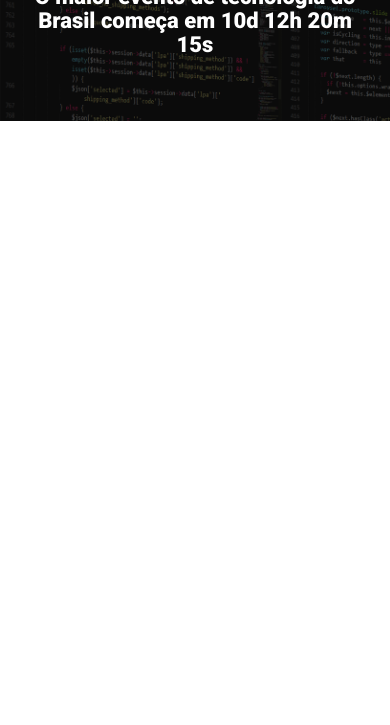
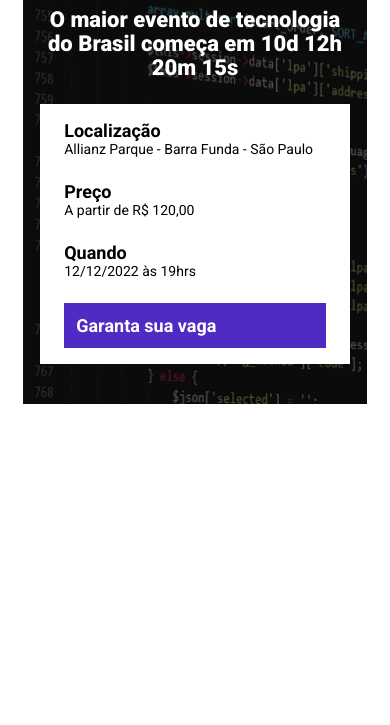
Before and after one commit to gabrielassenato/ebac_tech_talks, a website built with Parcel: page src/index.html in a window 390 px wide. Shown: the part 119-844 px from the top of the page. Built offline with nearby package versions, Linux system fonts and the light colour scheme.

Commit message:
adicionando a barra de informação

```diff
--- a/package.json
+++ b/package.json
@@ -4,7 +4,7 @@
   "description": "",
   "main": "index.js",
   "scripts": {
-    "dev": "parcel src/index.html src/styles/main.scss src/scripts/main.js",
+    "dev": "parcel --no-cache src/index.html src/styles/main.scss src/scripts/main.js",
     "build": "parcel build src/index.html",
     "test": "echo \"Error: no test specified\" && exit 1"
   },
--- a/src/index.html
+++ b/src/index.html
@@ -19,6 +19,25 @@
             <p class="hero__text">
                 O maior evento de tecnologia do Brasil começa em 10d 12h 20m 15s
             </p>
+            <div class="infos-bar">
+                <ul class="infos-bar__infos">
+                    <li class="infos-bar__infos__item">
+                        <b>Localização</b>
+                        Allianz Parque - Barra Funda - São Paulo
+                    </li>
+                    <li class="infos-bar__infos__item">
+                        <b>Preço</b>
+                        A partir de R$ 120,00
+                    </li>
+                    <li class="infos-bar__infos__item">
+                        <b>Quando</b>
+                        12/12/2022 às 19hrs
+                    </li>
+                </ul>
+                <a href="#" class="button button--primary">
+                    Garanta sua vaga
+                </a>
+            </div>
         </div>
     </header>
 
--- a/src/styles/_hero.scss
+++ b/src/styles/_hero.scss
@@ -37,6 +37,7 @@
 
     @media (max-width: 640px) {
         padding: 40px 0;
+        margin: 23px;
 
         &__logo {
             height: 40px;
--- /dev/null
+++ b/src/styles/components/_buttons.scss
@@ -0,0 +1,23 @@
+.button {
+    padding: 12px;
+    font-size: 18px;
+    font-weight: bold;
+    text-decoration: none;
+    text-align: center;
+    white-space: nowrap;
+
+    &--primary {
+        color: #fff;
+        background-color: #4f2ac3;
+    }
+
+    @media (max-width: 640px) {
+        display: flex;
+        width: 100%;
+    }
+
+    @media (max-width: 1024px) {
+        display: flex;
+        align-items: center;
+    }
+}
--- /dev/null
+++ b/src/styles/components/_infos_bar.scss
@@ -0,0 +1,40 @@
+.infos-bar {
+    padding: 16px 24px;
+    background-color: #fff;
+    display: flex;
+    justify-content: space-between;
+
+    &__infos {
+        display: flex;
+        gap: 40px;
+
+        &__item {
+            font-size: 14px;
+            color: #000;
+
+            b {
+                color: #000;
+                font-size: 18px;
+                display: block;
+            }
+        }
+    }
+
+    @media (max-width: 640px) {
+        display: block;
+
+        &__infos {
+            display: block;
+
+            &__item {
+                margin-bottom: 24px;
+            }
+        }
+    }
+
+    @media (max-width: 1024px) {
+        &__infos {
+            gap: 16px;
+        }
+    }
+}
--- a/src/styles/main.scss
+++ b/src/styles/main.scss
@@ -1,4 +1,6 @@
 @use 'hero';
+@use 'components/infos_bar';
+@use 'components/buttons';
 
 * {
     margin: 0;
@@ -6,6 +8,7 @@
     box-sizing: border-box;
     font-family: Roboto, sans-serif;
     color: #fff;
+    list-style: none;
 }
 
 .container {
```
